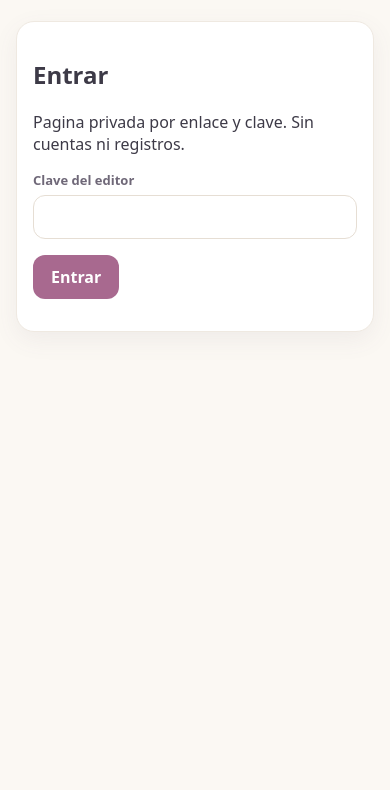
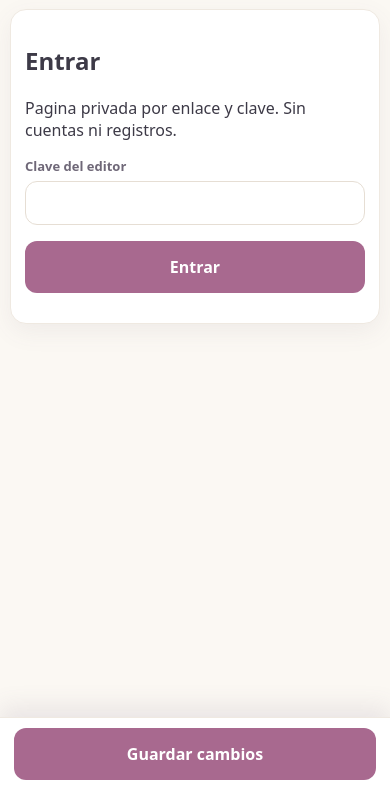
Before and after one commit to kurcitoprogramador/de-todo, a website: page public/editar/index.html in a window 390 px wide. Shown: the part 54-844 px from the top of the page. Drawn offline with Linux system fonts and the light colour scheme.

Commit message:
Optimiza editor para celular

```diff
--- a/public/editar/index.html
+++ b/public/editar/index.html
@@ -10,7 +10,7 @@
   body { margin: 0; font-family: system-ui, -apple-system, Segoe UI, sans-serif; background: #fbf8f3; color: #3d3a47; }
   header { position: sticky; top: 0; z-index: 2; background: #fff; border-bottom: 1px solid #efe9e1; padding: 14px 18px; display: flex; gap: 12px; align-items: center; }
   header h1 { font-size: 18px; margin: 0; flex: 1; }
-  main { max-width: 920px; margin: 0 auto; padding: 22px 16px 60px; }
+  main { max-width: 920px; margin: 0 auto; padding: 22px 16px 96px; }
   a { color: inherit; font-weight: 700; }
   input, textarea, select, button { width: 100%; min-height: 44px; border: 1px solid #e6ded4; border-radius: 12px; padding: 10px 12px; font: inherit; background: #fff; }
   textarea { min-height: 82px; resize: vertical; }
@@ -33,12 +33,25 @@
   .image-tools button { width: auto; padding-inline: 14px; }
   .upload-label { width: auto; min-height: 44px; display: inline-flex; align-items: center; justify-content: center; border: 0; border-radius: 12px; padding: 10px 14px; background: #a8698f; color: #fff; cursor: pointer; font-weight: 800; }
   .upload-label input { display: none; }
+  .save-bar { position: fixed; left: 0; right: 0; bottom: 0; z-index: 4; display: none; gap: 10px; padding: 10px 14px calc(10px + env(safe-area-inset-bottom)); background: rgba(255,255,255,.94); border-top: 1px solid #efe9e1; box-shadow: 0 -10px 24px rgba(105,92,120,.12); }
+  .save-bar button { flex: 1; min-height: 52px; }
   .hint { color: #8a8296; font-size: 12px; margin: 6px 0 0; }
   .status { display: none; padding: 12px; border-radius: 12px; margin-bottom: 16px; font-weight: 700; }
   .ok { background: #e7f5ed; color: #2f7d5a; }
   .err { background: #ffe5e5; color: #b3403a; }
   .diag { display: none; white-space: pre-wrap; overflow-wrap: anywhere; background: #211d26; color: #f6edf7; border-radius: 14px; padding: 12px; margin-bottom: 16px; font: 12px/1.45 ui-monospace, SFMono-Regular, Consolas, monospace; }
   #editor { display: none; }
+  @media (max-width: 640px) {
+    header { padding: 12px 14px; }
+    main { padding: 14px 10px 108px; }
+    .card { border-radius: 16px; padding: 14px; }
+    .actions button, .image-tools button, .upload-label { width: 100%; min-height: 52px; }
+    .image-tools { display: grid; grid-template-columns: 1fr; }
+    .image-row { grid-template-columns: 74px 1fr; }
+    .image-row img { width: 74px; height: 74px; }
+    .image-row button { grid-column: 1 / -1; width: 100%; }
+    .save-bar { display: flex; }
+  }
 </style>
 </head>
 <body>
@@ -68,6 +81,9 @@
       <button id="save">Guardar cambios</button>
     </div>
   </section>
+  <div class="save-bar" id="save-bar">
+    <button id="save-bottom">Guardar cambios</button>
+  </div>
 </main>
 
 <script>
@@ -77,7 +93,7 @@
   var els = {
     gate: document.getElementById("gate"), editor: document.getElementById("editor"), password: document.getElementById("password"),
     enter: document.getElementById("enter"), ok: document.getElementById("ok"), err: document.getElementById("err"), diag: document.getElementById("diag"),
-    whatsapp: document.getElementById("whatsapp"), products: document.getElementById("products"), add: document.getElementById("add"), save: document.getElementById("save")
+    whatsapp: document.getElementById("whatsapp"), products: document.getElementById("products"), add: document.getElementById("add"), save: document.getElementById("save"), saveBottom: document.getElementById("save-bottom"), saveBar: document.getElementById("save-bar")
   };
   els.password.value = password;
 
@@ -240,12 +256,14 @@
       state = j.data || { whatsapp: "", products: [] };
       els.gate.style.display = "none";
       els.editor.style.display = "block";
+      els.saveBar.style.display = "flex";
       render();
     }).catch(function (e) { show(els.err, e.message); });
   }
   els.enter.addEventListener("click", function () { password = els.password.value; sessionStorage.setItem("editorPassword", password); load(); });
   els.add.addEventListener("click", function () { els.products.appendChild(productCard({ availability: "disponible", images: [] }, els.products.children.length)); });
   els.save.addEventListener("click", function () { saveCatalog().catch(function (e) { show(els.err, e.message); }); });
+  els.saveBottom.addEventListener("click", function () { saveCatalog().catch(function (e) { show(els.err, e.message); }); });
   if (password) load();
 })();
 </script>
```
